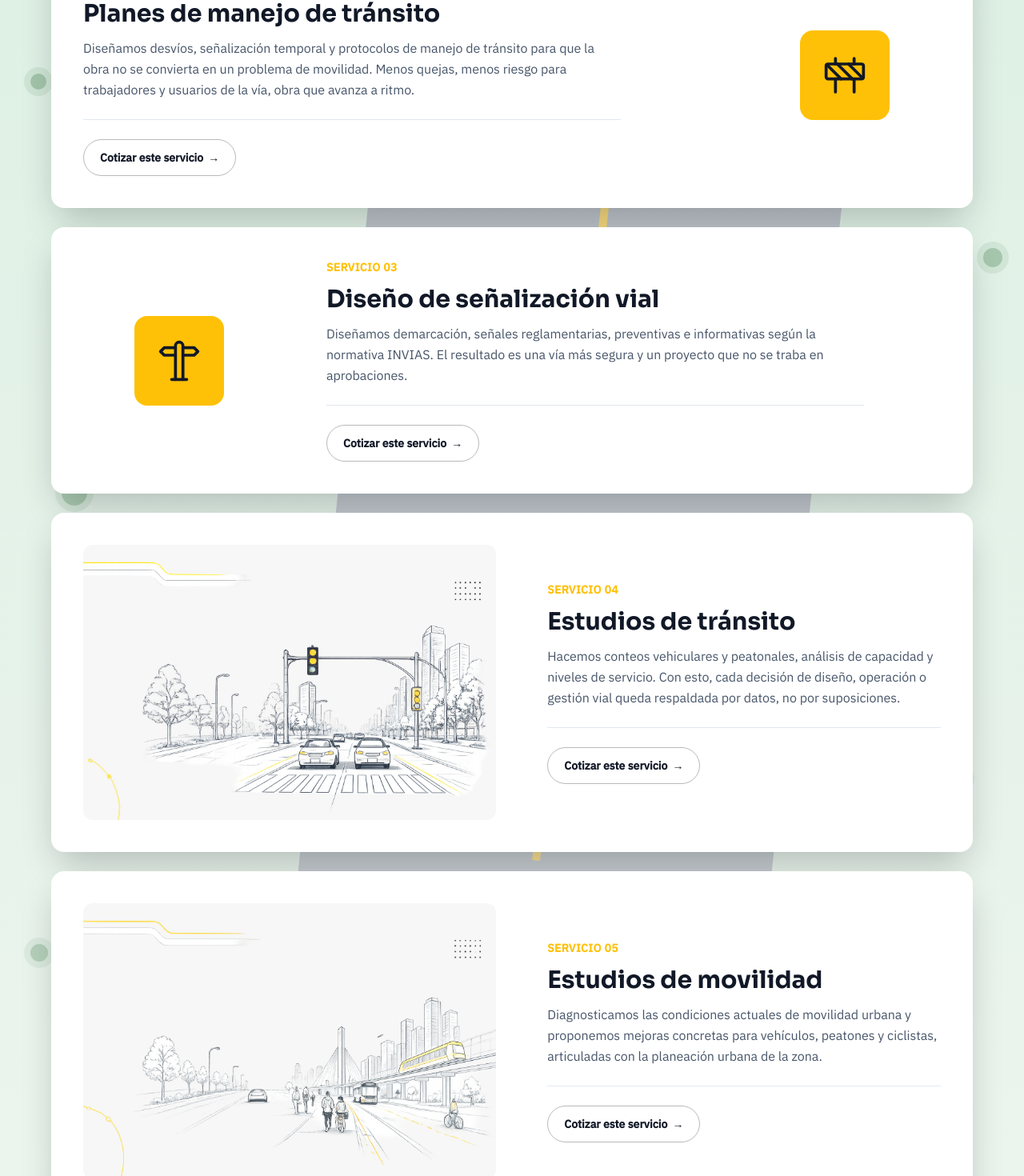
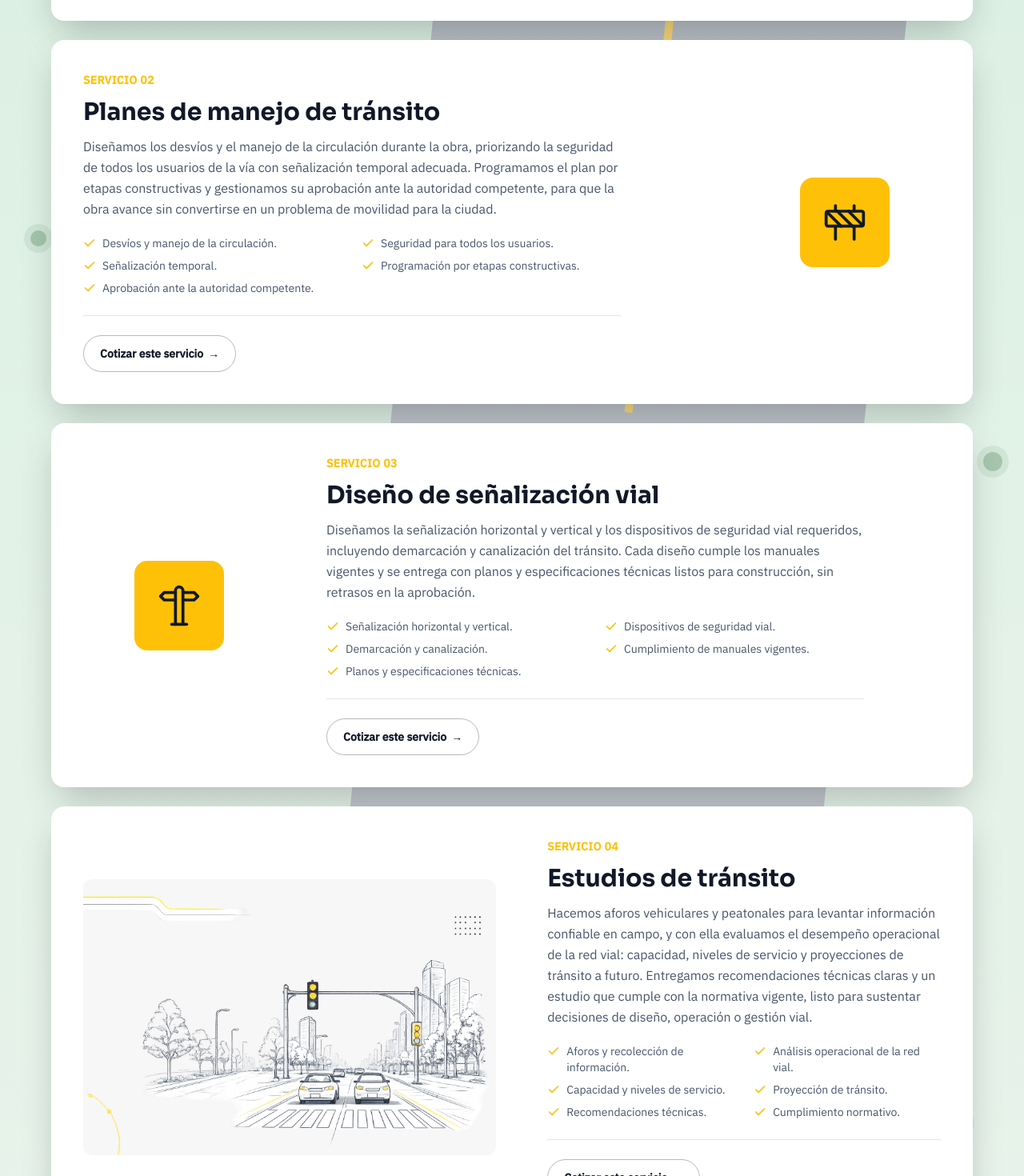
Before and after one commit to asayagovyt-ctrl/Vias-y-transito-web, a Next.js app: page /servicios in a window 1280 px wide. Shown: the part 1133-2603 px from the top of the page at 80% size. Built offline with nearby package versions, Linux system fonts and the light colour scheme.

Commit message:
Agregar puntos clave detallados a cada servicio
Amplia la informacion de cada tarjeta de servicio (home y pagina de
servicios) con una lista de puntos clave, y profundiza el texto
descriptivo en la pagina de servicios.

```diff
--- a/components/sections/ServiceCards.tsx
+++ b/components/sections/ServiceCards.tsx
@@ -2,6 +2,7 @@
 
 import { useEffect, useState } from "react";
 import { createPortal } from "react-dom";
+import { Check } from "lucide-react";
 import type { Service } from "@/types/service";
 import { useScrollReveal } from "@/lib/useScrollReveal";
 
@@ -44,6 +45,14 @@ export function ServiceCards({ services }: ServiceCardsProps) {
               {service.title}
             </h3>
             <p className="mb-4 text-sm leading-relaxed text-slate-600">{service.description}</p>
+            <ul className="mb-5 flex flex-col gap-1.5">
+              {service.highlights.map((highlight) => (
+                <li key={highlight} className="flex items-start gap-2 text-sm text-slate-600">
+                  <Check className="mt-0.5 h-4 w-4 flex-none text-brand-yellow" strokeWidth={2.5} />
+                  <span>{highlight}</span>
+                </li>
+              ))}
+            </ul>
             <span className="inline-flex items-center gap-1.5 text-sm font-semibold text-brand-ink transition-colors group-hover:text-brand-yellow">
               Ver más
               <span aria-hidden="true" className="transition-transform group-hover:translate-x-1">
--- a/components/sections/Servicios.tsx
+++ b/components/sections/Servicios.tsx
@@ -2,6 +2,7 @@
 
 import Link from "next/link";
 import Image from "next/image";
+import { Check } from "lucide-react";
 import { services } from "@/constants/services";
 import { useScrollReveal } from "@/lib/useScrollReveal";
 
@@ -53,9 +54,17 @@ export function Servicios() {
                   <h3 className="mb-3 text-balance font-heading text-2xl font-bold text-brand-ink sm:text-3xl">
                     {service.title}
                   </h3>
-                  <p className="mb-6 max-w-2xl text-base leading-relaxed text-slate-600">
+                  <p className="mb-5 max-w-2xl text-base leading-relaxed text-slate-600">
                     {service.details}
                   </p>
+                  <ul className="mb-6 grid max-w-2xl grid-cols-1 gap-x-6 gap-y-2 sm:grid-cols-2">
+                    {service.highlights.map((highlight) => (
+                      <li key={highlight} className="flex items-start gap-2 text-sm text-slate-600">
+                        <Check className="mt-0.5 h-4 w-4 flex-none text-brand-yellow" strokeWidth={2.5} />
+                        <span>{highlight}</span>
+                      </li>
+                    ))}
+                  </ul>
                   <div className="max-w-2xl border-t border-slate-200 pt-6">
                     <Link
                       href="/contacto"
--- a/constants/services.ts
+++ b/constants/services.ts
@@ -16,7 +16,14 @@ export const services: Service[] = [
     title: "Diseño geométrico de vías",
     description: "Trazado, perfiles y plataformas que cumplen norma desde el primer diseño.",
     details:
-      "Definimos trazado, perfiles longitudinales y transversales, y plataformas viales conforme a la normativa vigente. El resultado: un diseño que pasa revisión sin retrasos y funciona igual de bien en una vía urbana que en un corredor interurbano.",
+      "Definimos el trazado horizontal y vertical, el diseño de intersecciones y los accesos y conexiones viales, cumpliendo la normativa técnica vigente en cada etapa. El resultado es un diseño optimizado en su funcionalidad y operación, que pasa revisión sin retrasos y funciona igual de bien en una vía urbana que en un corredor interurbano.",
+    highlights: [
+      "Trazado horizontal y vertical.",
+      "Diseño de intersecciones.",
+      "Accesos y conexiones viales.",
+      "Cumplimiento de normas técnicas.",
+      "Optimización funcional y operacional.",
+    ],
     icon: Route,
     image: "/images/servicios/diseno-geometrico-vias.jpg",
   },
@@ -25,7 +32,14 @@ export const services: Service[] = [
     title: "Planes de manejo de tránsito",
     description: "Tu obra avanza sin bloquear la ciudad.",
     details:
-      "Diseñamos desvíos, señalización temporal y protocolos de manejo de tránsito para que la obra no se convierta en un problema de movilidad. Menos quejas, menos riesgo para trabajadores y usuarios de la vía, obra que avanza a ritmo.",
+      "Diseñamos los desvíos y el manejo de la circulación durante la obra, priorizando la seguridad de todos los usuarios de la vía con señalización temporal adecuada. Programamos el plan por etapas constructivas y gestionamos su aprobación ante la autoridad competente, para que la obra avance sin convertirse en un problema de movilidad para la ciudad.",
+    highlights: [
+      "Desvíos y manejo de la circulación.",
+      "Seguridad para todos los usuarios.",
+      "Señalización temporal.",
+      "Programación por etapas constructivas.",
+      "Aprobación ante la autoridad competente.",
+    ],
     icon: Construction,
   },
   {
@@ -33,7 +47,14 @@ export const services: Service[] = [
     title: "Diseño de señalización vial",
     description: "Señalización horizontal y vertical que cumple INVIAS.",
     details:
-      "Diseñamos demarcación, señales reglamentarias, preventivas e informativas según la normativa INVIAS. El resultado es una vía más segura y un proyecto que no se traba en aprobaciones.",
+      "Diseñamos la señalización horizontal y vertical y los dispositivos de seguridad vial requeridos, incluyendo demarcación y canalización del tránsito. Cada diseño cumple los manuales vigentes y se entrega con planos y especificaciones técnicas listos para construcción, sin retrasos en la aprobación.",
+    highlights: [
+      "Señalización horizontal y vertical.",
+      "Dispositivos de seguridad vial.",
+      "Demarcación y canalización.",
+      "Cumplimiento de manuales vigentes.",
+      "Planos y especificaciones técnicas.",
+    ],
     icon: SignpostBig,
   },
   {
@@ -41,7 +62,15 @@ export const services: Service[] = [
     title: "Estudios de tránsito",
     description: "Los números que sustentan cada decisión de diseño.",
     details:
-      "Hacemos conteos vehiculares y peatonales, análisis de capacidad y niveles de servicio. Con esto, cada decisión de diseño, operación o gestión vial queda respaldada por datos, no por suposiciones.",
+      "Hacemos aforos vehiculares y peatonales para levantar información confiable en campo, y con ella evaluamos el desempeño operacional de la red vial: capacidad, niveles de servicio y proyecciones de tránsito a futuro. Entregamos recomendaciones técnicas claras y un estudio que cumple con la normativa vigente, listo para sustentar decisiones de diseño, operación o gestión vial.",
+    highlights: [
+      "Aforos y recolección de información.",
+      "Análisis operacional de la red vial.",
+      "Capacidad y niveles de servicio.",
+      "Proyección de tránsito.",
+      "Recomendaciones técnicas.",
+      "Cumplimiento normativo.",
+    ],
     icon: BarChart3,
     image: "/images/servicios/estudios-transito.jpg",
   },
@@ -50,7 +79,14 @@ export const services: Service[] = [
     title: "Estudios de movilidad",
     description: "Un diagnóstico claro de cómo se mueve tu zona hoy — y cómo debería moverse.",
     details:
-      "Diagnosticamos las condiciones actuales de movilidad urbana y proponemos mejoras concretas para vehículos, peatones y ciclistas, articuladas con la planeación urbana de la zona.",
+      "Elaboramos un diagnóstico integral de cómo se mueve tu zona hoy: vehículos, peatones, ciclistas y transporte público. Evaluamos la accesibilidad en los diferentes modos de transporte, proyectamos la demanda futura de viajes y definimos estrategias de mitigación articuladas con la planeación urbana, todo bajo cumplimiento normativo.",
+    highlights: [
+      "Diagnóstico integral de la movilidad.",
+      "Accesibilidad en los diferentes modos de transporte.",
+      "Proyección de demanda de viajes.",
+      "Estrategias de mitigación.",
+      "Cumplimiento normativo.",
+    ],
     icon: Footprints,
     image: "/images/servicios/estudios-movilidad.jpg",
   },
@@ -59,7 +95,14 @@ export const services: Service[] = [
     title: "Diseño de explanaciones",
     description: "Movimientos de tierra optimizados, base estable para la vía.",
     details:
-      "Diseñamos las explanaciones requeridas para la construcción, optimizando el movimiento de tierras y garantizando una infraestructura estable desde la base.",
+      "Calculamos el balance de cortes y llenos a partir de la modelación digital del terreno, optimizando los movimientos de tierra y diseñando plataformas estables. Todo el diseño se integra con el proyecto vial, garantizando una infraestructura estable desde la base.",
+    highlights: [
+      "Balance de cortes y llenos.",
+      "Modelación digital del terreno.",
+      "Optimización de movimientos de tierra.",
+      "Diseño de plataformas.",
+      "Integración con el diseño vial.",
+    ],
     icon: Mountain,
   },
   {
@@ -67,7 +110,14 @@ export const services: Service[] = [
     title: "Modelaciones de tráfico",
     description: "Anticipamos cómo se va a comportar el tránsito, antes de construir.",
     details:
-      "Modelamos escenarios de tráfico actuales y futuros con herramientas especializadas, para que el diseño responda al tránsito real y no a una estimación aproximada.",
+      "Simulamos el comportamiento del tránsito actual y futuro mediante microsimulación, evaluando distintos escenarios antes de construir. Esto permite optimizar la operación vial, validar alternativas de diseño y dar soporte técnico sólido a la toma de decisiones, reduciendo el riesgo de ajustes costosos en obra.",
+    highlights: [
+      "Microsimulación actual y futura.",
+      "Evaluación de escenarios futuros.",
+      "Optimización de la operación vial.",
+      "Validación de alternativas de diseño.",
+      "Soporte para la toma de decisiones.",
+    ],
     icon: Activity,
     image: "/images/servicios/modelaciones-trafico.jpg",
   },
@@ -76,7 +126,14 @@ export const services: Service[] = [
     title: "Diseño de semaforización",
     description: "Intersecciones más seguras, menos tiempo de espera.",
     details:
-      "Diseñamos sistemas semafóricos que regulan el tránsito en intersecciones críticas, mejorando la seguridad vial y reduciendo tiempos de espera para conductores y peatones.",
+      "Realizamos los estudios de justificación semafórica y programamos los tiempos de cada intersección, coordinando corredores completos para optimizar el flujo. El resultado son intersecciones más seguras y eficientes, con menos tiempo de espera para conductores y peatones.",
+    highlights: [
+      "Estudios de justificación.",
+      "Programación de tiempos semafóricos.",
+      "Coordinación de corredores.",
+      "Optimización de intersecciones.",
+      "Mejora de la seguridad vial.",
+    ],
     icon: Rows3,
   },
 ];
--- a/types/service.ts
+++ b/types/service.ts
@@ -5,6 +5,7 @@ export interface Service {
   title: string;
   description: string;
   details: string;
+  highlights: string[];
   icon: LucideIcon;
   image?: string;
 }
```
